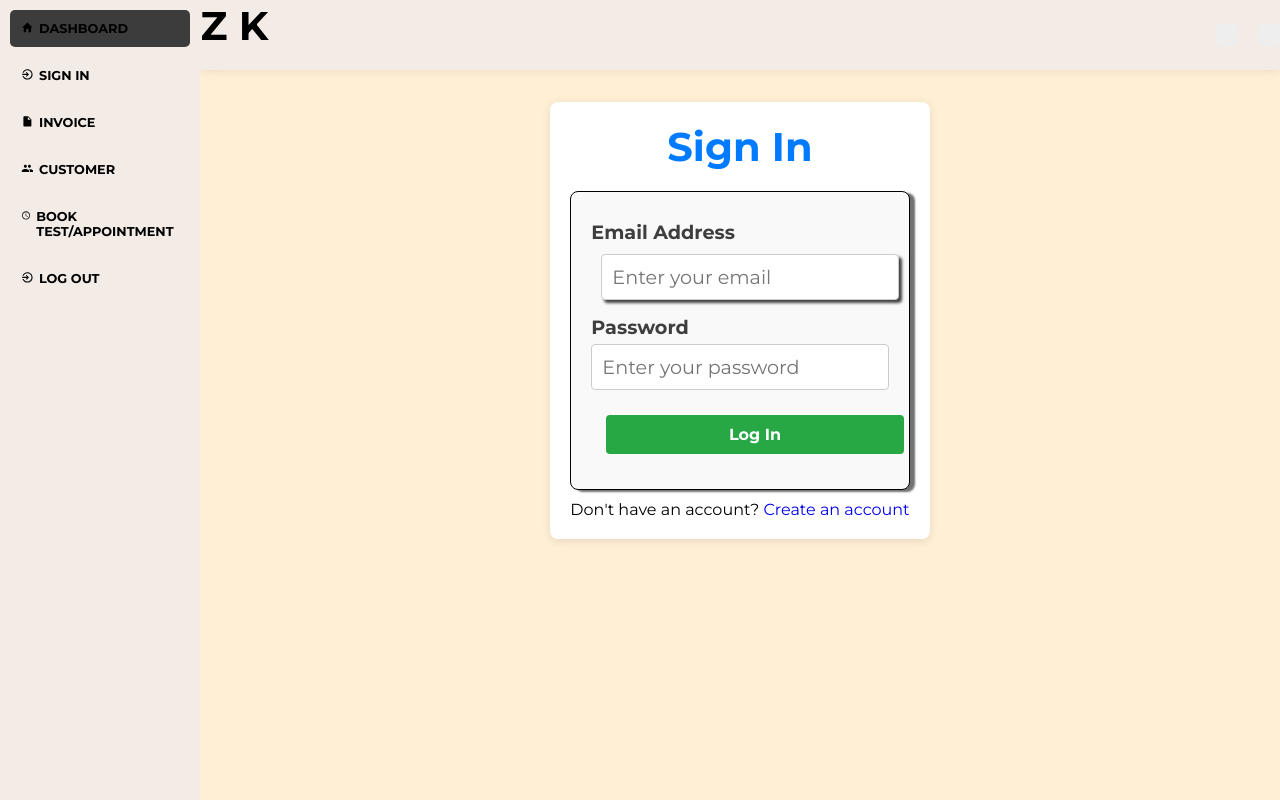
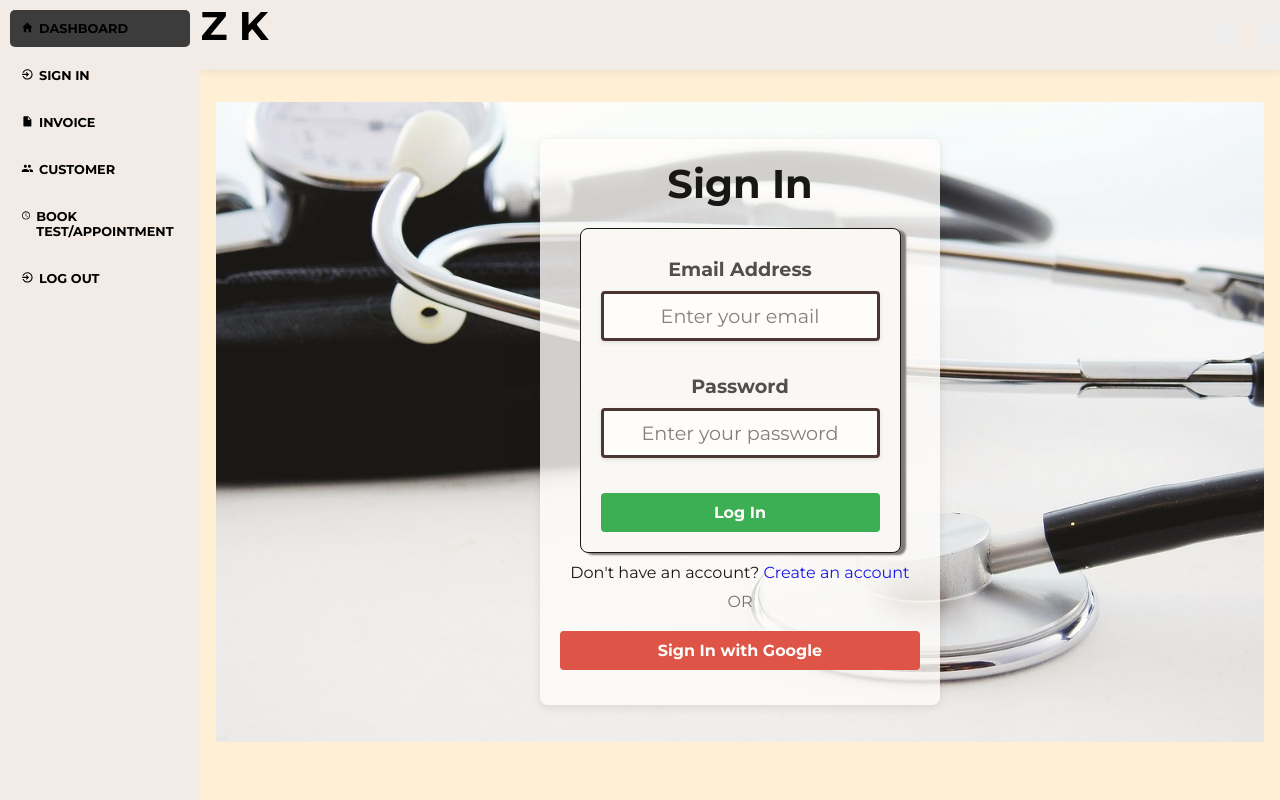
Before and after one commit to rzzdr/healthcare-management-system, a React (Vite) app: page /signin in a window 1280 px wide. Built offline with nearby package versions, Linux system fonts and the light colour scheme.

Commit message:
Added google authentication

```diff
--- a/src/components/Sign-In/Auth.css
+++ b/src/components/Sign-In/Auth.css
@@ -1,31 +1,57 @@
-.auth-container {
-    max-width: 400px;
-    margin: auto;
-    padding: 20px;
-    background: #fff;
-    border-radius: 8px;
-    box-shadow: 0 2px 10px rgba(0, 0, 0, 0.1);
+.signin-page {
+  background-image: url("SignInBg.jpg");
+  background-size: cover;
+  background-position: center;
+  background-repeat: no-repeat;
+  height: 80vh;
+  display: flex;
+  justify-content: center;
+  align-items: center;
+  opacity: 0.9;
 }
 
 h2 {
   text-align: center;
   margin-bottom: 20px;
+  color: black;
+}
+
+.auth-container {
+  max-width: 400px;
+  width: 100%;
+  padding: 20px;
+  background: rgba(255, 255, 255, 0.8);
+  border-radius: 8px;
+  box-shadow: 0 2px 10px rgba(0, 0, 0, 0.1);
+  z-index: 1;
+  display: flex;
+  flex-direction: column;
+  justify-content: center;
+  align-items: center;
 }
 
 .form-group {
+  width: 100%;
+  display: flex;
+  flex-direction: column;
+  align-items: center;
   margin-bottom: 15px;
 }
 
 .form-group label {
-    display: block;
   margin-bottom: 5px;
+  text-align: center;
 }
 
 .form-group input {
   width: 100%;
+  max-width: 300px;
   padding: 10px;
-    border: 1px solid #ccc;
+  border: 3px solid #382222;
   border-radius: 4px;
+  text-align: center;
+  margin-top: 5px;
+  box-shadow: 0 2px 4px rgba(0, 0, 0, 0.1);
 }
 
 .btn {
@@ -40,6 +66,8 @@ h2 {
 .btn-primary {
   background-color: #007bff;
   color: white;
+  margin: 0 auto;
+  margin-top: 20px;
 }
 
 .btn-primary:hover {
--- a/src/components/Sign-In/SignIn.jsx
+++ b/src/components/Sign-In/SignIn.jsx
@@ -3,6 +3,9 @@ import {Link, useNavigate} from "react-router-dom";
 import {auth} from "./firebaseConfig";
 import {GoogleAuthProvider, signInWithEmailAndPassword, signInWithPopup,} from "firebase/auth";
 import "./Auth.css";
+
+const BASE_URL =
+  "https://sih-internal-ps.yellowbush-cadc3844.centralindia.azurecontainerapps.io";
 
 const SignIn = () => {
     const [email, setEmail] = useState("");
@@ -15,6 +18,12 @@ const SignIn = () => {
             .then(async (result) => {
                 console.log("Google Sign-In successful!", result);
                 console.log(await result.user.getIdToken())
+                const response = await fetch(
+                  `${BASE_URL}/hospital/get-user/${result.user.uid}`
+                );
+                const userData = await response.json();
+
+                console.log("User data from backend:", userData);
                 navigate("/");
             })
             .catch((error) => {
@@ -25,8 +34,13 @@ const SignIn = () => {
     const handleSubmit = (e) => {
         e.preventDefault();
         signInWithEmailAndPassword(auth, email, password)
-            .then(() => {
+          .then(async (result) => {
             console.log("Sign In successful!");
+            const response = await fetch(
+              `${BASE_URL}/hospital/get-user/${result.user.uid}`
+            );
+            const userData = await response.json();
+            console.log("User data from backend:", userData);
             navigate("/");
           })
           .catch((error) => {
@@ -35,6 +49,7 @@ const SignIn = () => {
     };
 
     return (
+      <div className="signin-page">
         <div className="auth-container">
           <h2>Sign In</h2>
           <form onSubmit={handleSubmit}>
@@ -68,8 +83,11 @@ const SignIn = () => {
               <Link to="signup">Create an account</Link>
             </span>
           </p>
-
-
+          <div className="divider">OR</div>
+          <button className="btn btn-google" onClick={handleGoogleSignIn}>
+            Sign In with Google
+          </button>
+        </div>
       </div>
     );
 };
--- a/src/components/Sign-In/SignUp.jsx
+++ b/src/components/Sign-In/SignUp.jsx
@@ -33,6 +33,7 @@ const SignUp = () => {
     };
 
     return (
+      <div className="signin-page">
         <div className="auth-container">
           <h2>Sign Up</h2>
           <form onSubmit={handleSubmit}>
@@ -61,6 +62,7 @@ const SignUp = () => {
             </button>
           </form>
         </div>
+      </div>
     );
 };
 
```
Also changed, not shown: src/components/Sign-In/SignInBg.jpg (added). Lines whose indentation alone changed are shown as unchanged.
